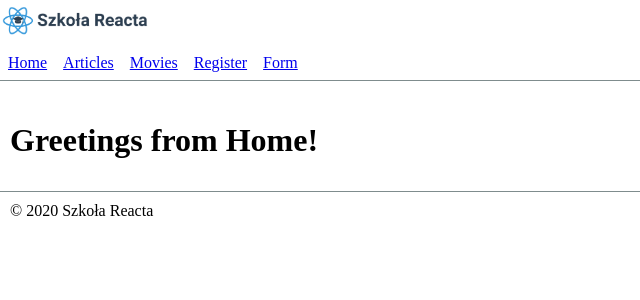
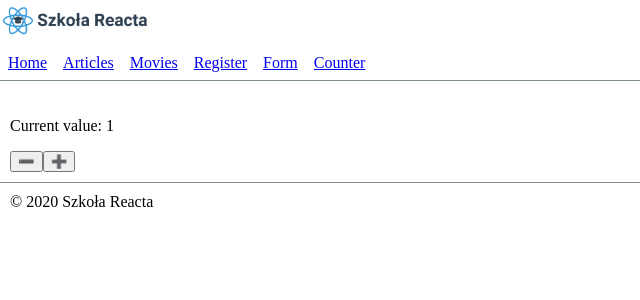
Before and after one commit to szkola-reacta/poligon, a React (Create React App) app: page /counter in a window 1280 px wide. Shown: the top 300 px of the page, without its empty margins (0-640 px from the left). Built offline with nearby package versions, Linux system fonts and the light colour scheme.

Commit message:
some interesting tests ;)

```diff
--- a/src/App.js
+++ b/src/App.js
@@ -16,6 +16,7 @@ import Movies from './pages/Movies';
 import Movie from './pages/Movie';
 import CreateMovie from './pages/CreateMovie';
 import Form from './pages/Form';
+import Counter from './components/Counter';
 import './App.css';
 
 function App() {
@@ -42,6 +43,7 @@ function App() {
           <Route path="/form">
             <Form />
           </Route>
+          <Route path="/counter"><Counter /></Route>
           <Route path="/">
             <Home />
           </Route>
--- /dev/null
+++ b/src/components/Counter/Counter.js
@@ -0,0 +1,29 @@
+import useCounter from './useCounter';
+
+function Counter({ initialValue = 1 }) {
+
+  // using property aliases
+  const { count: count1, decrement: decrement1, increment: increment1 } = useCounter(initialValue);
+  // const { count: count2, decrement: decrement2, increment: increment2 } = useCounter(13, 5);
+
+  // using properties
+  // const counterData1 = useCounter(1);
+  // const count1 = counterData1.count;
+  // const decrement1 = counterData1.decrement;
+  // const increment1 = counterData1.increment;
+
+  // const counterData2 = useCounter(13, 5);
+  // const count2 = counterData2.count;
+  // const decrement2 = counterData2.decrement;
+  // const increment2 = counterData2.increment;
+
+  return (
+    <div>
+      <p>Current value: {count1}</p>
+      <button onClick={decrement1}>➖</button>
+      <button onClick={increment1}>➕</button>
+    </div>
+  );
+}
+
+export default Counter;
--- /dev/null
+++ b/src/components/Counter/index.js
@@ -0,0 +1 @@
+export { default } from './Counter.js';
--- /dev/null
+++ b/src/components/Counter/useCounter.js
@@ -0,0 +1,16 @@
+import { useState } from 'react';
+
+function useCounter(initialCount = 0, step = 1) { // custom hooks
+  const [count, setCount] = useState(initialCount);
+
+  // const state = useState(initialCount);
+  // const count = state[0];
+  // const setCount = state[1];
+
+  const decrement = () => setCount((c) => c - step);
+  const increment = () => setCount((c) => c + step);
+
+  return { count, decrement, increment };
+}
+
+export default useCounter;
--- a/src/components/Header/Header.js
+++ b/src/components/Header/Header.js
@@ -19,6 +19,7 @@ function Header() {
           <li><Link to="/movies">Movies</Link></li>
           <li><Link to="/register">Register</Link></li>
           <li><Link to="/form">Form</Link></li>
+          <li><Link to="/counter">Counter</Link></li>
         </ul>
       </Menu>
     </div>
--- a/src/pages/CreateMovie.js
+++ b/src/pages/CreateMovie.js
@@ -31,13 +31,13 @@ function CreateMovie() {
           </div>
           <div>
             <label htmlFor="description-field">Description</label>
-            <input type="text" id="description-field" title="description" />
+            <input type="text" id="description-field" name="description" />
           </div>
           <div>
             <label htmlFor="video-url-field">Video URL</label>
-            <input type="text" id="video-url-field" title="video_url" />
+            <input type="text" id="video-url-field" name="video_url" />
           </div>
-          <input type="submit" value="Send" />
+          <button type="submit">Submit</button>
         </form>
       }
     </div>
```
Also changed, not shown: 2 other files (tests, documents, lock files or other folders).
